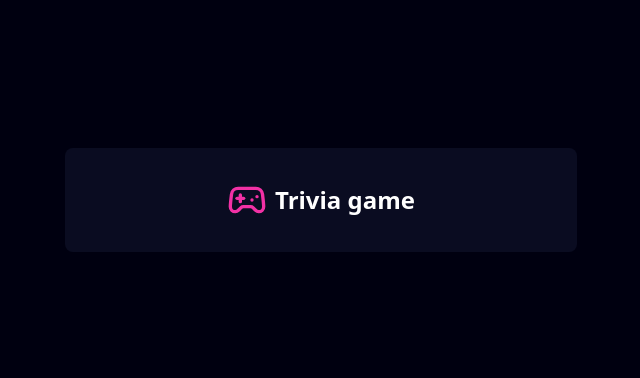
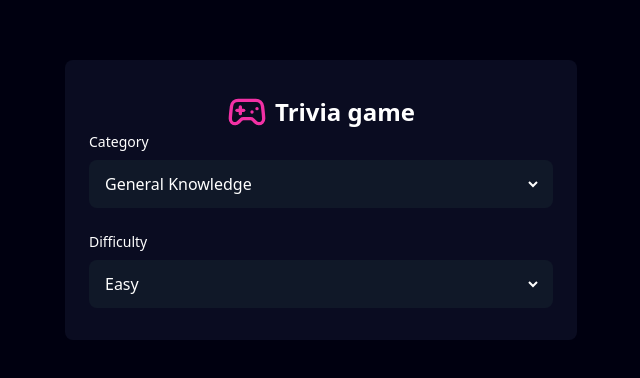
Before and after one commit to FranciscoJavierMartin/trivia-app, a Next.js app: page / in a window 1280 px wide. Shown: the part 200-578 px from the top of the page, without its empty margins (319-959 px from the left). Built offline with nearby package versions, Linux system fonts and the light colour scheme.

Commit message:
Select component

```diff
--- /dev/null
+++ b/app/components/ui/Select.tsx
@@ -0,0 +1,21 @@
+import { PropsWithChildren, SelectHTMLAttributes } from 'react';
+
+type SelectProps = SelectHTMLAttributes<HTMLSelectElement> & {
+  label: string;
+};
+
+export default function Select({
+  label,
+  children,
+}: PropsWithChildren<SelectProps>) {
+  return (
+    <div>
+      <label className='mb-2 block text-left text-sm font-medium'>
+        {label}
+      </label>
+      <select className='w-full rounded-lg border-r-[12px] border-transparent bg-gray-900 p-3'>
+        {children}
+      </select>
+    </div>
+  );
+}
--- a/app/page.tsx
+++ b/app/page.tsx
@@ -1,13 +1,26 @@
 import { Gamepad2 } from 'lucide-react';
+import Select from './components/ui/Select';
 
 export default function Home() {
   return (
-    <div className='bg-blue-200 min-h-screen flex items-center justify-center text-white p-4'>
-      <div className='w-full max-w-lg bg-blue-100 py-8 px-6 rounded-lg'>
-        <h1 className='text-2xl font-bold flex items-center justify-center gap-2'>
-          <Gamepad2 className='size-10 text-pink' />
+    <div className='flex min-h-screen items-center justify-center bg-blue-200 p-4 text-white'>
+      <div className='w-full max-w-lg rounded-lg bg-blue-100 px-6 py-8'>
+        <h1 className='flex items-center justify-center gap-2 text-2xl font-bold'>
+          <Gamepad2 className='text-pink size-10' />
           Trivia game
         </h1>
+        <div className='space-y-6'>
+          <Select label='Category'>
+            <option value='general'>General Knowledge</option>
+            <option value='science'>Science</option>
+            <option value='history'>History</option>
+          </Select>
+          <Select label='Difficulty'>
+            <option value='easy'>Easy</option>
+            <option value='medium'>Medium</option>
+            <option value='hard'>Hard</option>
+          </Select>
+        </div>
       </div>
     </div>
   );
```
